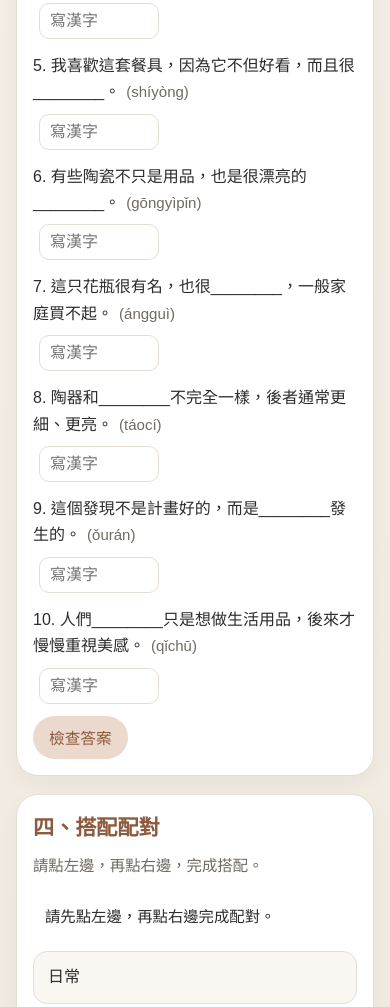
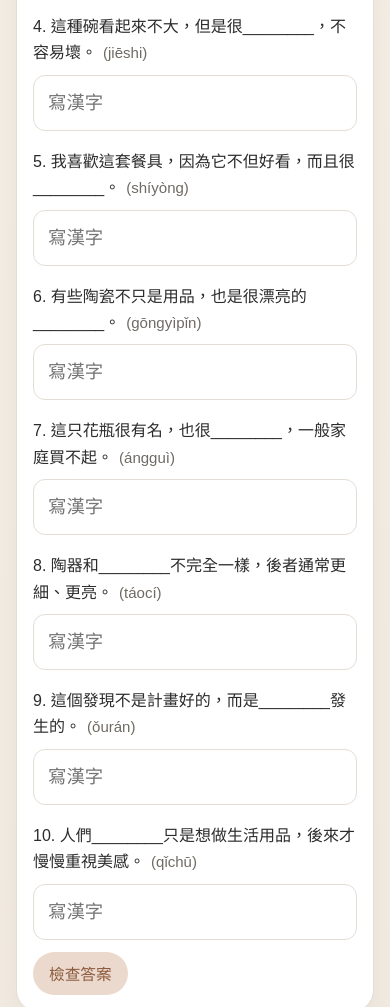
Before and after one commit to xc2375-spec/19-vocabulary, a plain HTML site: page exercise.html in a window 390 px wide. Shown: the part 3622-4629 px from the top of the page. Drawn offline with Linux system fonts and the light colour scheme.

Commit message:
Refactor CSS styles and improve input handling

```diff
--- a/exercise.html
+++ b/exercise.html
@@ -193,7 +193,7 @@
     .feedback.wrong { background: #fff1f1; color: var(--wrong); }
 
     .input-row {
-      margin-bottom: 14px;
+      margin-bottom: 16px;
       font-size: 1rem;
     }
 
@@ -208,13 +208,20 @@
     }
 
     input.answer-input {
-      padding: 8px 10px;
-      border-radius: 10px;
+      padding: 12px 14px;
+      border-radius: 12px;
       border: 1px solid var(--border);
-      font-size: 1rem;
-      min-width: 140px;
+      font-size: 1.15rem;
+      min-width: 180px;
+      width: min(100%, 260px);
+      min-height: 52px;
       outline: none;
-      margin: 0 6px;
+      margin: 0 6px 0 0;
+      background: #fff;
+    }
+
+    .mobile-handwrite {
+      ime-mode: active;
     }
 
     .small-btn {
@@ -226,18 +233,27 @@
     .match-grid {
       display: grid;
       grid-template-columns: 1fr 1fr;
-      gap: 18px;
+      gap: 14px;
       margin-top: 12px;
+      align-items: start;
+    }
+
+    #match-left,
+    #match-right {
+      min-width: 0;
     }
 
     .match-item {
       background: #faf7f3;
       border: 1px solid var(--border);
       border-radius: 14px;
-      padding: 12px 14px;
+      padding: 10px 12px;
       cursor: pointer;
       transition: all 0.15s ease;
       margin-bottom: 10px;
+      font-size: 0.98rem;
+      line-height: 1.45;
+      word-break: break-word;
     }
 
     .match-item:hover {
@@ -319,9 +335,32 @@
     @media (max-width: 760px) {
       h1 { font-size: 1.7rem; }
       .hero, .section { padding: 16px; }
-      .match-grid { grid-template-columns: 1fr; }
-      input.answer-input { min-width: 110px; width: 120px; }
-      .option-grid { grid-template-columns: 1fr; }
+
+      .input-row {
+        margin-bottom: 18px;
+      }
+
+      input.answer-input {
+        width: 100%;
+        max-width: 100%;
+        min-height: 56px;
+        font-size: 1.15rem;
+      }
+
+      .match-grid {
+        grid-template-columns: 1fr 1fr;
+        gap: 10px;
+      }
+
+      .match-item {
+        padding: 10px 10px;
+        font-size: 0.92rem;
+        border-radius: 12px;
+      }
+
+      .option-grid {
+        grid-template-columns: 1fr;
+      }
     }
   </style>
 </head>
@@ -702,7 +741,6 @@
     }
 
     function openWordModal(word) {
-      const t = getText();
       document.getElementById('modal-word').textContent = word.hanzi;
       document.getElementById('modal-pinyin').textContent = word.pinyin;
       document.getElementById('modal-english').textContent = word.english;
@@ -785,7 +823,19 @@
         row.innerHTML = `
           <div>${idx + 1}. ${item.sentence}<span class="pinyin">(${item.pinyin})</span></div>
           <div style="margin-top:8px;">
-            <input class="answer-input" id="input-${idx}" type="text" placeholder="${t.inputPlaceholder}">
+            <input
+              class="answer-input mobile-handwrite"
+              id="input-${idx}"
+              type="text"
+              inputmode="text"
+              enterkeyhint="done"
+              autocomplete="off"
+              autocorrect="off"
+              autocapitalize="off"
+              spellcheck="false"
+              lang="${currentLang === 'trad' ? 'zh-Hant' : 'zh-Hans'}"
+              placeholder="${t.inputPlaceholder}"
+            >
           </div>
         `;
         container.appendChild(row);
@@ -890,8 +940,7 @@
     }
 
     function showHints() {
-      const t = getText();
-      alert(t.hintText);
+      alert(getText().hintText);
     }
 
     function resetAll() {
```
